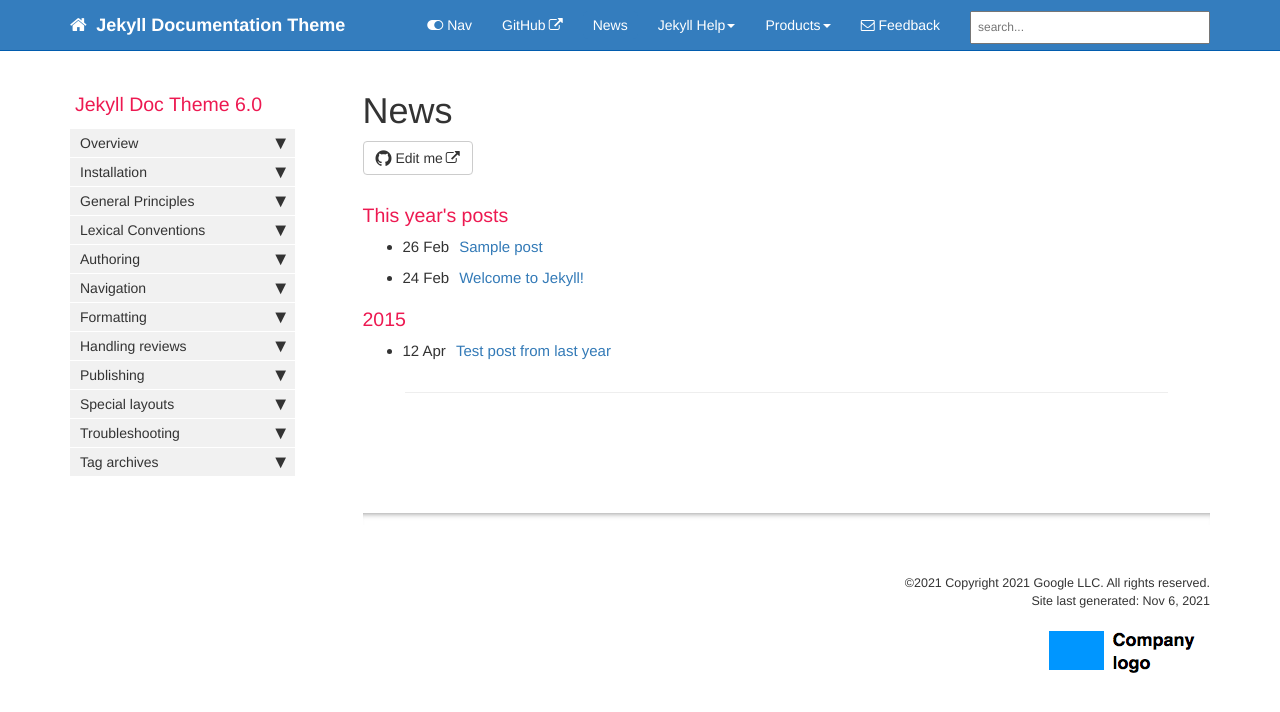
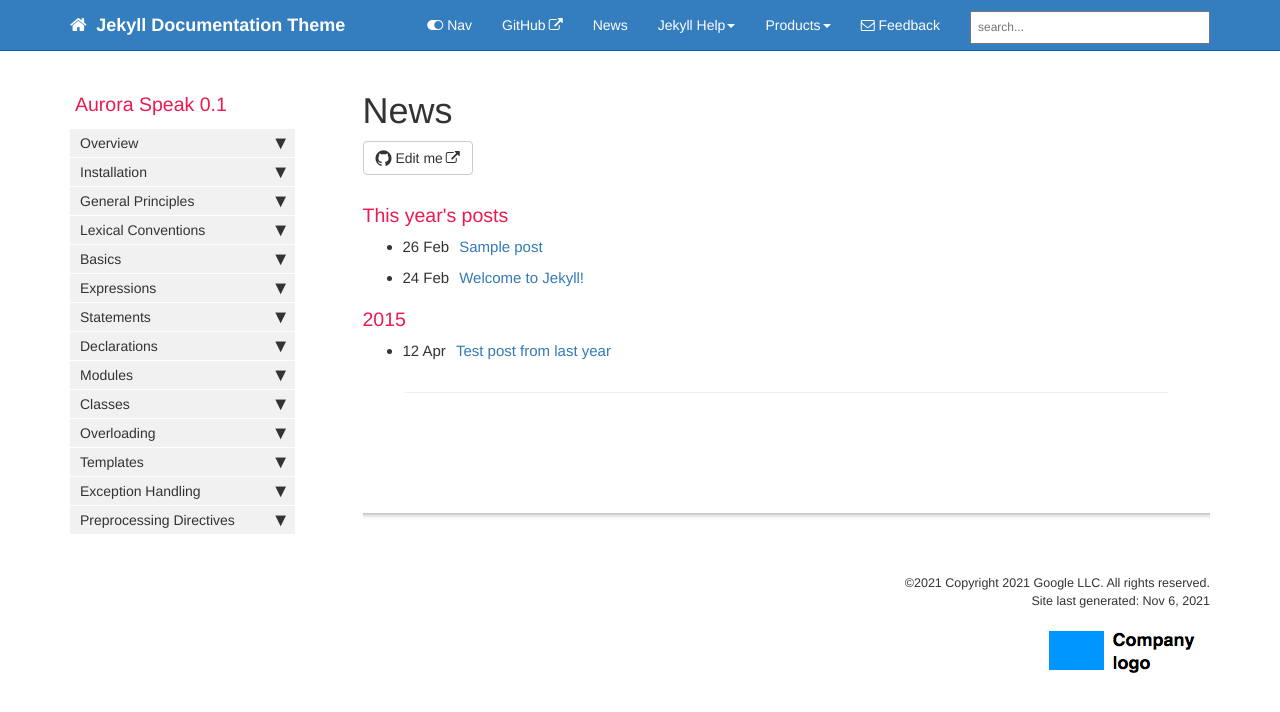
Before and after one commit to DuncanBauer/AuroraSpeakCompiler, a Jekyll site: the page built from pages/news/news_archive.html, in a window 1280 px wide. Shown: the top 712 px of the page. Built offline with Jekyll 4.4.1, drawn with Linux system fonts in a browser that asks for light colours; comment, search, counter and statistics services are not loaded; some of the changed lines change nothing that is shown.

Commit message:
expanding sidebar

```diff
--- a/_data/sidebars/mydoc_sidebar.yml
+++ b/_data/sidebars/mydoc_sidebar.yml
@@ -2,8 +2,8 @@
 
 entries:
 - title: sidebar
-  product: Jekyll Doc Theme
-  version: 6.0
+  product: Aurora Speak
+  version: 0.1
   folders:
 
   - title:
@@ -67,16 +67,8 @@
 
     folderitems:
     - title: Implementation Compliance
+      url: /.html
       output: web, pdf
-
-      folderitems:
-      - title: General
-        url: /general.html
-        output: web, pdf
-
-      - title: Abstract Machine
-        url: /abstract_machine.html
-        output: web, pdf
 
     - title: Document Structure
       url: /document_structure.html
@@ -139,38 +131,119 @@
       output: web, pdf
 
     - title: Literals
+      url: /.html
       output: web, pdf
 
-      folderitems:
-      - title: Kinds of literals
+  - title: Basics
+    output: web, pdf
+
+    folderitems:
+      - title: Preamble
         url: /.html
         output: web, pdf
 
-      - title: Integer literals
+      - title: Declarations and Definitions
         url: /.html
         output: web, pdf
 
-      - title: Character literals
+      - title: One-definition Rule
         url: /.html
         output: web, pdf
 
-      - title: Floating points literals
+      - title: Scope
         url: /.html
         output: web, pdf
 
-      - title: String literals
+      - title: Name Lookup
         url: /.html
         output: web, pdf
 
-      - title: Boolean literals
+      - title: Program and Linkage
         url: /.html
         output: web, pdf
 
-      - title: Pointer literals
+      - title: Memory and Objects
         url: /.html
         output: web, pdf
 
-      - title: User-defined literals
+      - title: Types
+        url: /.html
+        output: web, pdf
+
+      - title: Program Execution
+        url: /.html
+        output: web, pdf
+
+  - title: Expressions
+    output: web, pdf
+
+    folderitems:
+      - title: Preamble
+        url: /.html
+        output: web, pdf
+
+      - title: Properties of Expressions
+        url: /.html
+        output: web, pdf
+
+      - title: Standard Conversions
+        url: /.html
+        output: web, pdf
+
+      - title: Usual Arithmetic Conversions
+        url: /.html
+        output: web, pdf
+
+      - title: Primary Expressions
+        url: /.html
+        output: web, pdf
+
+      - title: Compound Expressions
+        url: /.html
+        output: web, pdf
+
+      - title: Constant Expressions
+        url: /.html
+        output: web, pdf
+
+
+  - title: Statements
+    output: web, pdf
+
+    folderitems:
+      - title: Preamble
+        url: /.html
+        output: web, pdf
+
+      - title: Labeled Statement
+        url: /.html
+        output: web, pdf
+
+      - title: Expression Statement
+        url: /.html
+        output: web, pdf
+
+      - title: Compound Statement or Block
+        url: /.html
+        output: web, pdf
+
+      - title: Selection Statements
+        url: /.html
+        output: web, pdf
+
+      - title: Iteration Statements
+        url: /.html
+        output: web, pdf
+
+      - title: Jump Statements
+        url: /.html
+        output: web, pdf
+
+      - title: Declaration Statement
+        url: /.html
+        output: web, pdf
+
+      - title: Ambiguity Resolution
         url: /.html
         output: web, pdf
 
@@ -178,230 +251,90 @@
 
 
 
-
-
-
-
-
-
-  - title: Authoring
+  - title: Declarations
     output: web, pdf
 
     folderitems:
-    - title: Pages
-      url: /mydoc_pages.html
-      output: web, pdf
+      - title: Preamble
+        url: /.html
+        output: web, pdf
 
-    - title: Posts
-      url: /mydoc_posts.html
-      output: web, pdf
+      - title: Specifiers
+        url: /.html
+        output: web, pdf
 
-    - title: Lists
-      url: /mydoc_lists.html
-      output: web, pdf
+      - title: Declarators
+        url: /.html
+        output: web, pdf
 
-    - title: Conditional logic
-      url: /mydoc_conditional_logic.html
-      output: web, pdf
+      - title: Initializers
+        url: /.html
+        output: web, pdf
 
-    - title: Content reuse
-      url: /mydoc_content_reuse.html
-      output: web, pdf
+      - title: Function Definitions
+        url: /.html
+        output: web, pdf
 
-    - title: Collections
-      url: /mydoc_collections.html
-      output: web, pdf
+      - title: Structured Binding Declarations
+        url: /.html
+        output: web, pdf
 
-    - title: WebStorm editor tips
-      url: /mydoc_webstorm_text_editor.html
-      output: web, pdf
+      - title: Enumerations
+        url: /.html
+        output: web, pdf
 
-    - title: Atom editor tips
-      url: /mydoc_atom_text_editor.html
-      output: web, pdf
+      - title: Namespaces
+        url: /.html
+        output: web, pdf
 
-  - title: Navigation
+      - title: Linkage Specifications
+        url: /.html
+        output: web, pdf
+
+      - title: Attributes
+        url: /.html
+        output: web, pdf
+
+  - title: Modules
     output: web, pdf
 
     folderitems:
-    - title: Sidebar navigation
-      url: /mydoc_sidebar_navigation.html
-      output: web, pdf
+      - title:
+        url: /.html
 
-    - title: YAML tutorial in the context of Jekyll
-      url: /mydoc_yaml_tutorial.html
-      output: web, pdf
-
-    - title: Tags
-      url: /mydoc_tags.html
-      output: web, pdf
-
-    - title: Series
-      url: /mydoc_series.html
-      output: web, pdf
-
-  - title: Formatting
+  - title: Classes
     output: web, pdf
 
     folderitems:
-    - title: Tooltips
-      url: /mydoc_adding_tooltips.html
-      output: web, pdf
+      - title:
+        url: /.html
 
-    - title: Alerts
-      url: /mydoc_alerts.html
-      output: web, pdf
-
-    - title: Icons
-      url: /mydoc_icons.html
-      output: web, pdf
-
-    - title: Images
-      url: /mydoc_images.html
-      output: web, pdf
-
-    - title: Code samples
-      url: /mydoc_code_samples.html
-      output: web, pdf
-
-    - title: Labels
-      url: /mydoc_labels.html
-      output: web, pdf
-
-    - title: Links
-      url: /mydoc_hyperlinks.html
-      output: web, pdf
-
-    - title: Navtabs
-      url: /mydoc_navtabs.html
-      output: web, pdf
-
-    - title: Tables
-      url: /mydoc_tables.html
-      output: web, pdf
-
-    - title: Syntax highlighting
-      url: /mydoc_syntax_highlighting.html
-      output: web, pdf
-
-    - title: Workflow maps
-      url: /mydoc_workflow_maps.html
-      output: web, pdf
-
-  - title: Handling reviews
+  - title: Overloading
     output: web, pdf
 
     folderitems:
-    - title: Commenting on files
-      url: /mydoc_commenting_on_files.html
-      output: web, pdf
+      - title:
+        url: /.html
 
-
-
-  - title: Publishing
+  - title: Templates
     output: web, pdf
 
     folderitems:
-    - title: Build arguments
-      url: /mydoc_build_arguments.html
-      output: web, pdf
+      - title:
+        url: /.html
 
-    - title: Themes
-      url: /mydoc_themes.html
-      output: web, pdf
-
-    - title: Generating PDFs
-      url: /mydoc_generating_pdfs.html
-      output: web, pdf
-
-    - title: Help APIs and UI tooltips
-      url: /mydoc_help_api.html
-      output: web, pdf
-
-    - title: Search configuration
-      url: /mydoc_search_configuration.html
-      output: web, pdf
-
-    - title: iTerm profiles
-      url: /mydoc_iterm_profiles.html
-      output: web, pdf
-
-    - title: Pushing builds to server
-      url: /mydoc_push_build_to_server.html
-      output: web, pdf
-
-    - title: Publishing on Github Pages
-      url: /mydoc_publishing_github_pages.html
-      output: web, pdf
-
-  - title: Special layouts
+  - title: Exception Handling
     output: web, pdf
 
     folderitems:
-    - title: Knowledge-base layout
-      url: /mydoc_kb_layout.html
-      output: web, pdf
+      - title:
+        url: /.html
 
-    - title: Glossary layout
-      url: /mydoc_glossary.html
-      output: web, pdf
-
-    - title: FAQ layout
-      url: /mydoc_faq_layout.html
-      output: web, pdf
-
-    - title: Shuffle layout
-      url: /mydoc_shuffle.html
-      output: web, pdf
-
-  - title: Troubleshooting
+  - title: Preprocessing Directives
     output: web, pdf
 
     folderitems:
-
-    - title: Troubleshooting
-      url: /mydoc_troubleshooting.html
-      output: web, pdf
-
-  - title: Tag archives
-    output: web
-    folderitems:
-
-    - title: Tag archives overview
-      url: /mydoc_tag_archives_overview.html
-      output: web
-
-      subfolders:
-      - title: Tag archive pages
-        output: web
-        subfolderitems:
-
-        - title: Formatting pages
-          url: /tag_formatting.html
-          output: web
-
-        - title: Navigation pages
-          url: /tag_navigation.html
-          output: web
-
-        - title: Content types pages
-          url: /tag_content_types.html
-          output: web
-
-        - title: Publishing pages
-          url: /tag_publishing.html
-          output: web
-
-        - title: Special layout pages
-          url: /tag_special_layouts.html
-          output: web
-
-        - title: Collaboration pages
-          url: /tag_collaboration.html
-          output: web
-
-        - title: Troubleshooting pages
-          url: /tag_troubleshooting.html
-          output: web
+      - title:
+        url: /.html
 
 # Copyright 2021 Google LLC
```
